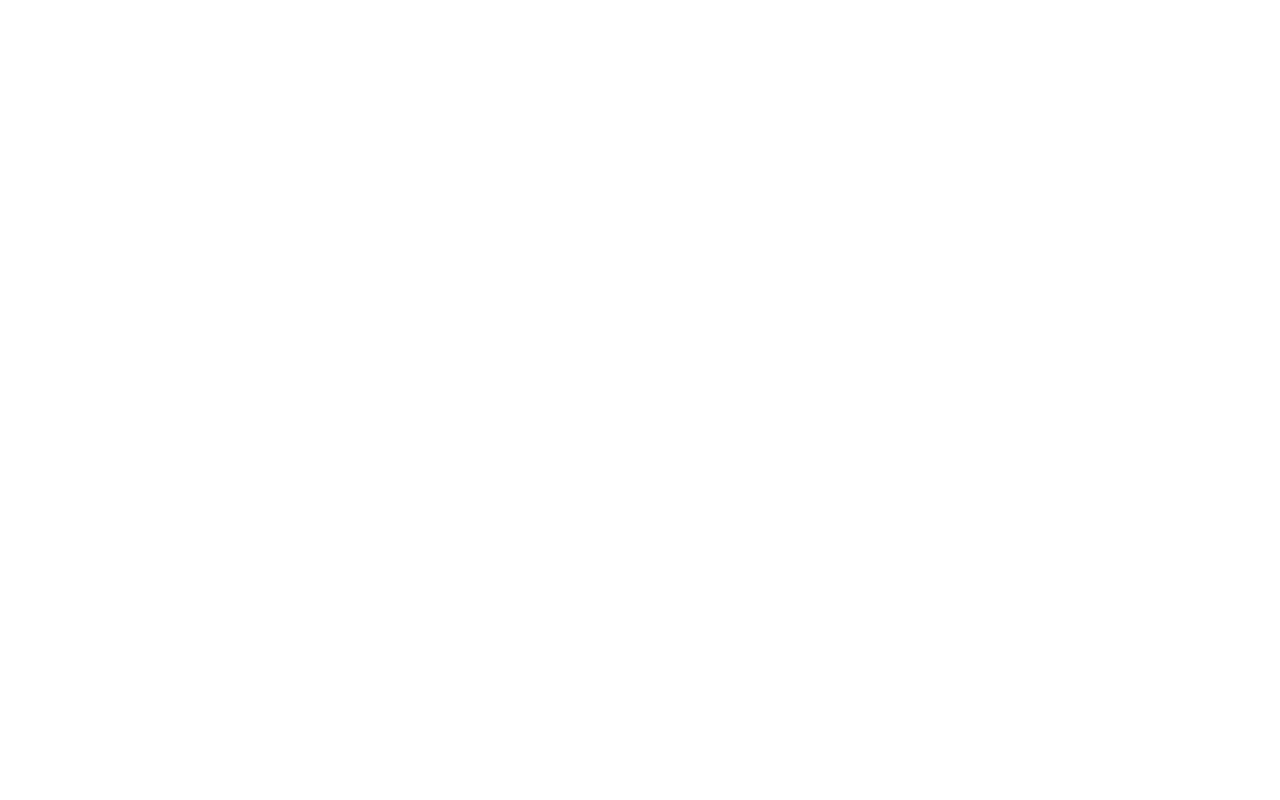
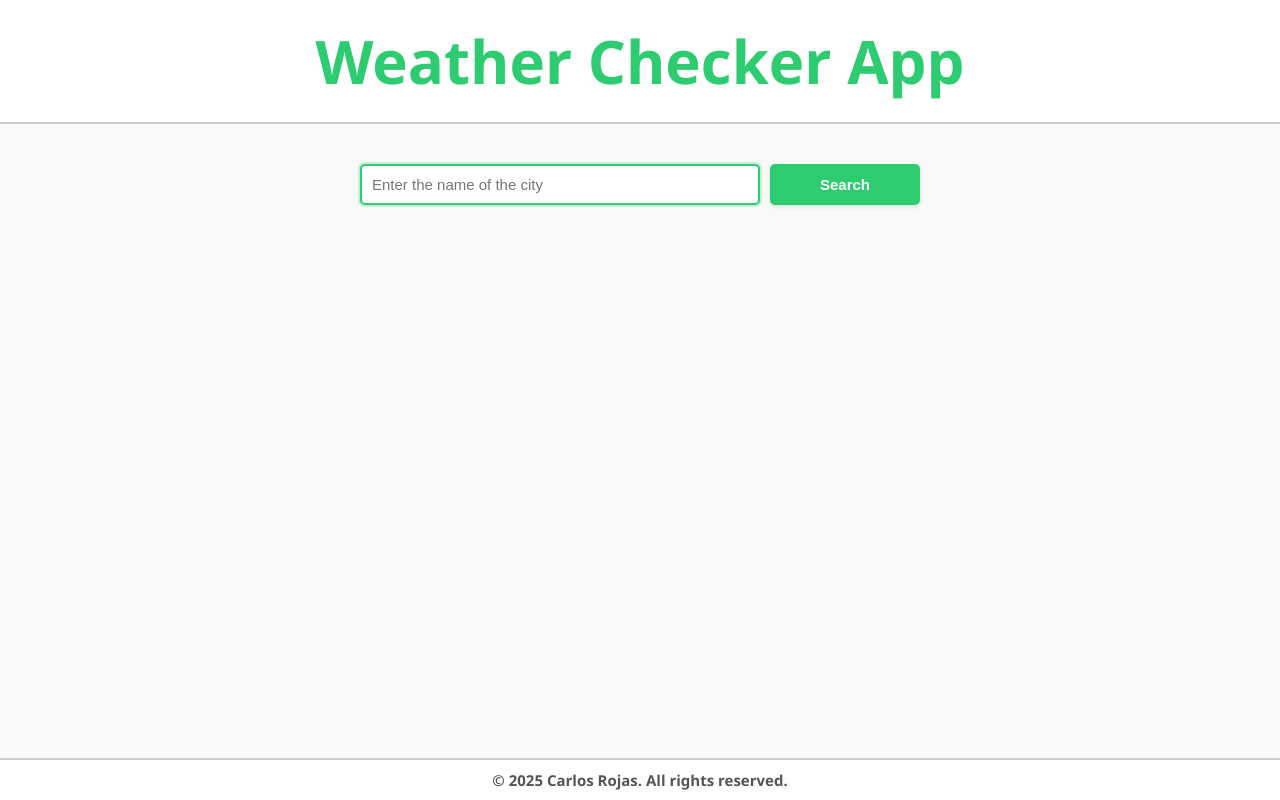
Before and after one commit to Carturo8/Weather-Checker-App, a plain HTML site: page index.html in a window 1280 px wide. Drawn offline with Linux system fonts and the light colour scheme.

Commit message:
feat: implement a basic HTML structure with search input

```diff
--- a/index.html
+++ b/index.html
@@ -1,10 +1,38 @@
 <!DOCTYPE html>
 <html lang="en">
+
 <head>
     <meta charset="UTF-8">
-    <title>Title</title>
+    <meta name="viewport" content="width=device-width, initial-scale=1.0">
+    <title>Weather App</title>
+
+    <!-- Link to external CSS stylesheet -->
+    <link rel="stylesheet" href="./assets/css/styles.css">
 </head>
+
 <body>
+    <!-- Main page container -->
+    <div class="container">
 
+        <!-- Header section -->
+        <header class="center-content">
+            <h1>Weather Checker App</h1>
+        </header>
+
+        <!-- Main content section -->
+        <main class="center-content-top">
+            <input type="text" id="city-name" placeholder="Enter the name of the city" autofocus>
+            <button onclick="searchCityWeather()">Search</button>
+        </main>
+
+        <!-- Footer with author information -->
+        <footer class="center-content">
+            &copy; 2025 Carlos Rojas. All rights reserved.
+        </footer>
+    </div>
+
+    <!-- JavaScript logic -->
+    <script src="./assets/js/main.js"></script>
 </body>
+
 </html>
```
